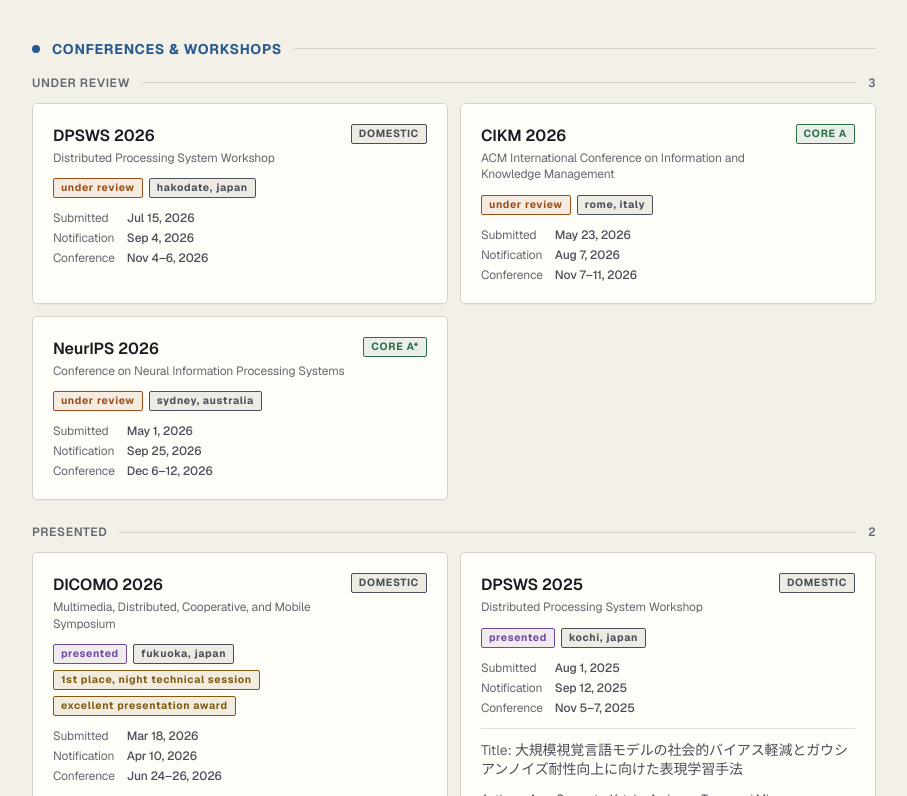
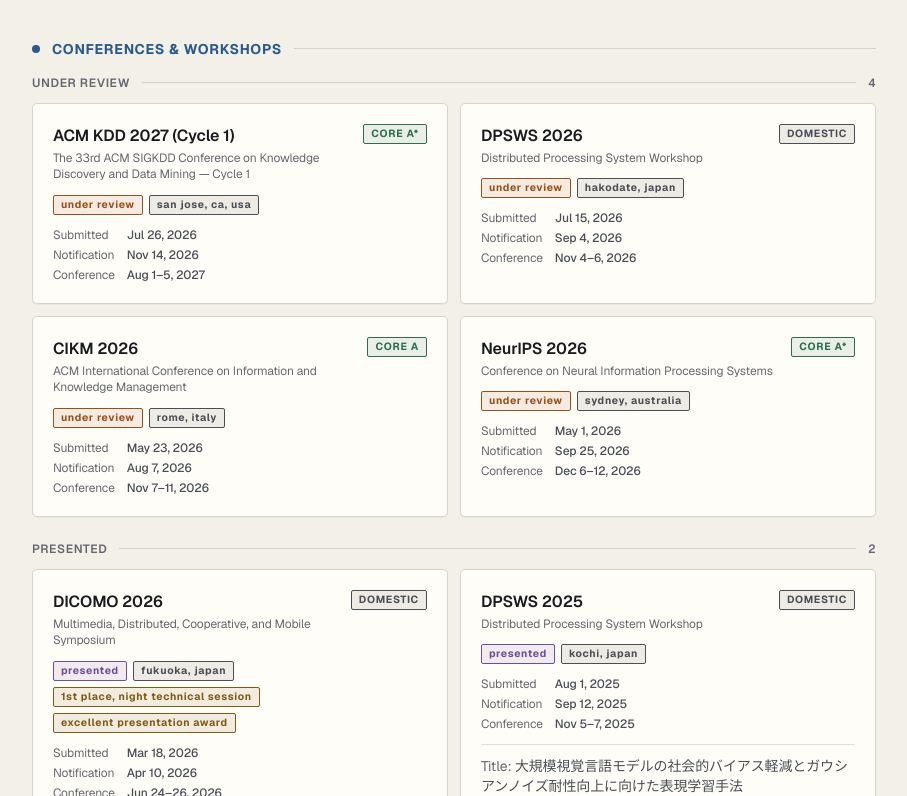
Before and after one commit to amu815/amu815.github.io, a Next.js app: page / in a window 1280 px wide. Shown: the part 2184-2980 px from the top of the page, without its empty margins (332-1239 px from the left). Built offline with nearby package versions, Linux system fonts and the light colour scheme.

Commit message:
Add KDD 2027 Cycle 1 to publications

```diff
--- a/content/papers.ts
+++ b/content/papers.ts
@@ -51,6 +51,24 @@ export type PaperVenue = {
 };
 
 export const papers: PaperVenue[] = [
+  {
+    id: "kdd-2027-cycle-1",
+    shortName: "ACM KDD 2027 (Cycle 1)",
+    fullName:
+      "The 33rd ACM SIGKDD Conference on Knowledge Discovery and Data Mining — Cycle 1",
+    fullNameJa:
+      "第33回 ACM SIGKDD 知識発見・データマイニング国際会議 — Cycle 1",
+    href: "https://kdd2027.kdd.org/",
+    type: "conference",
+    tier: "core_a_star",
+    submissionDeadline: "2026-07-26",
+    notificationDate: "2026-11-14",
+    conferenceStart: "2027-08-01",
+    conferenceEnd: "2027-08-05",
+    location: "San Jose, CA, USA",
+    status: "under_review",
+    statusDate: "2026-07-26",
+  },
   {
     id: "dpsws-2026",
     shortName: "DPSWS 2026",
```
